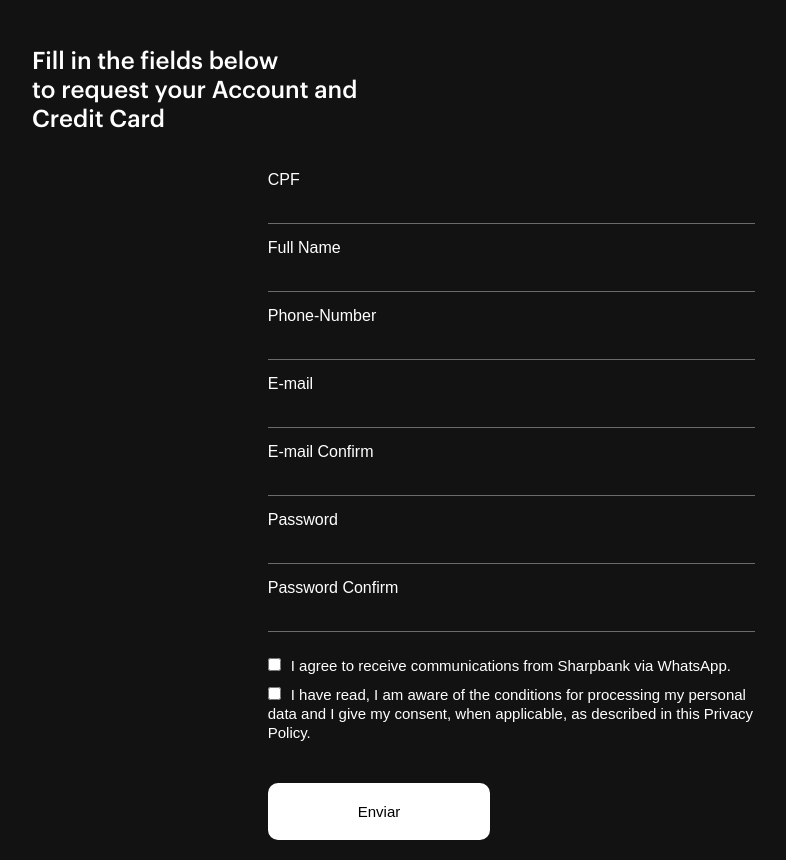
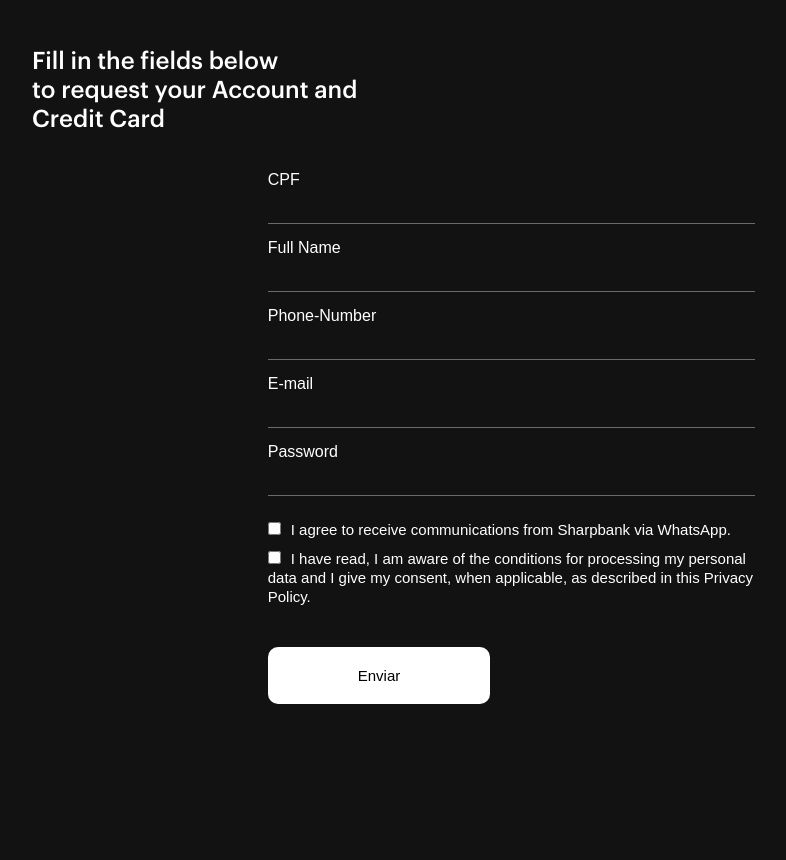
Before and after one commit to GabrielCollares/WebBankFrontEnd, a React (Vite) app: page /register in a window 1280 px wide. Shown: the whole page, without its empty margins (16-802 px from the left). After the commit the page ends 800 px from the top, so only its background shows below. Built offline with nearby package versions, Linux system fonts and the light colour scheme; a web font is replaced by a local one.

Commit message:
Comunication BackEnd from FrontEnd

```diff
--- a/src/App.tsx
+++ b/src/App.tsx
@@ -3,6 +3,7 @@ import { BrowserRouter, Routes, Route } from "react-router-dom";
 import HomePage from "./pages/home";
 import LoginPage from "./pages/login";
 import RegisterPage from "./pages/register";
+import CreditCardPage from "./pages/CreditCard";
 
 
 
@@ -17,10 +18,8 @@ function App() {
         <Route path="/" element={<HomePage/>} />
         <Route path="/login" element={<LoginPage/>} />
         <Route path="/register" element={<RegisterPage/>} />
-
-
+        <Route path="/credit-card" element={<CreditCardPage/>} />
       </Routes>
-
     </BrowserRouter>
 
   );
--- a/src/index.css
+++ b/src/index.css
@@ -10,10 +10,6 @@
   font-family: 'Graphik-Thin';
   src: local('Graphik-Thin'), url(./fonts/Graphik-Thin-Trial.otf) format('truetype');
 }
-
-
-
-
 *{
   margin: 0;
   padding: 0;
--- a/src/pages/home.tsx
+++ b/src/pages/home.tsx
@@ -13,8 +13,8 @@ function HomePage() {
         <div className="home-text">
           <h1 className="text-h1">Your <span className="text-h12">Financial Future,</span><br /> Right at Your Fingertips.</h1>
           <p>Your trusted partner, providing innovative and secure digital banking solutions for your business to thrive.</p>
-          <a href="#" className="home-btn">Create your account</a>
-          <a href="#" className="home-btn2">Get your card  </a>
+          <a href="/register" className="home-btn">Create your account</a>
+          <a href="/credit-card" className="home-btn2">Get your card  </a>
         </div>
         <div className="home-img">
           <img src="https://cdn.leonardo.ai/users/aba68ed0-97f6-43c8-a27d-eec56f4ac41d/generations/602bd46c-0e34-4d6c-b58d-7b8ae637edd1/Default_crie_uma_logo_de_um_app_de_banco_virtual_com_dinheiro_0.jpg" alt=""></img>
--- a/src/pages/register.tsx
+++ b/src/pages/register.tsx
@@ -1,8 +1,39 @@
 
 import './register.css'
 import img1 from "../assets/Designer (1).jpeg"
+import { useState } from 'react'
+import axios, { Axios, AxiosError } from 'axios';
 
 function RegisterPage() {
+
+    const [cpf, setCpf] = useState<string>("");
+    const [name, setName] = useState<string>("");
+    const [phone, setPhone] = useState<string>("");
+    const [email, setEmail] = useState<string>("");
+    const [password, setPassword] = useState<string>("");
+
+ async function handleSubmit (e:any){
+e.preventDefault()
+const formData = {
+    cpf ,
+    name ,
+    phone ,
+    email ,
+    password
+}
+
+try  {
+
+    const response = await axios.post("http://localhost:5097/register", formData)
+    console.log(response.data)
+} catch (error) {
+
+    console.error(error as AxiosError)
+
+}
+
+
+ }
 
     return (
 
@@ -15,36 +46,36 @@ function RegisterPage() {
                 <img className="imgcard3" src={img1} ></img>
                 </div>
         <div className='formulariodiv'>
-    <form className="formulario">
+    <form className="formulario" onSubmit={handleSubmit}>
 
         <div className="single-input ">
         <label htmlFor="cpf">CPF</label>
-        <input className="input" type="text" id="cpf" name="cpf" required></input>
+        <input className="input"  type="text" id="cpf" name="cpf" required onChange={e => setCpf(e.target.value)} value={cpf} ></input>
         </div>
         <div className="single-input ">
         <label htmlFor="nome">Full Name</label>
-        <input className="input" type="text" id="nome" name="nome" required></input>
+        <input className="input" type="text" id="nome" name="nome" required onChange={e => setName(e.target.value)} value={name}></input>
         </div>
         <div className='single-input'>
         <label htmlFor="celular">Phone-Number</label>
-        <input className="input" type="tel" id="celular" name="celular" required></input>
+        <input className="input" type="tel" id="celular" name="celular" required onChange={e => setPhone(e.target.value)} value={phone}></input>
         </div>
         <div className="single-input">
         <label htmlFor="email">E-mail</label>
-        <input className="input" type="email" id="email" name="email" required></input>
+        <input className="input" type="email" id="email" name="email" required onChange={e => setEmail(e.target.value)} value={email}></input>
         </div>
-        <div className='single-input'>
+        {/* <div className='single-input'>
         <label htmlFor="email-confirm">E-mail Confirm</label>
-        <input className="input" type="email" id="email_confirmacao" name="email_confirmacao" required></input>
-        </div>
+        <input className="input" type="email" id="email_confirmacao" name="email_confirmacao" required v></input>
+        </div> */}
         <div className='single-input'>
         <label htmlFor="password">Password</label>
-        <input className="input" type="password" id="password" name="password" required></input>
+        <input className="input" type="password" id="password" name="password" required onChange={e => setPassword(e.target.value)} value={password}></input>
         </div>
-        <div className='single-input' >
+        {/* <div className='single-input' >
         <label htmlFor="">Password Confirm</label>
-        <input className="input" type="password" id="confirm_password" name="confirm_password" required></input>
-        </div>
+        <input className="input" type="password" id="confirm_password" name="confirm_password" required value={}></input>
+        </div> */}
 
 
 
@@ -59,9 +90,8 @@ function RegisterPage() {
         <input className="inputcheck" type="checkbox" id="aceite_dados" name="aceite_dados" required></input>
         <label htmlFor="aceite_dados">I have read, I am aware of the conditions for processing my personal data and I give my consent, when applicable, as described in this Privacy Policy.</label>
         </div>
-  <form action='/login'>
+
         <button type="submit" >Enviar</button>
-        </form>
     </form>
     </div>
             </div>
```
